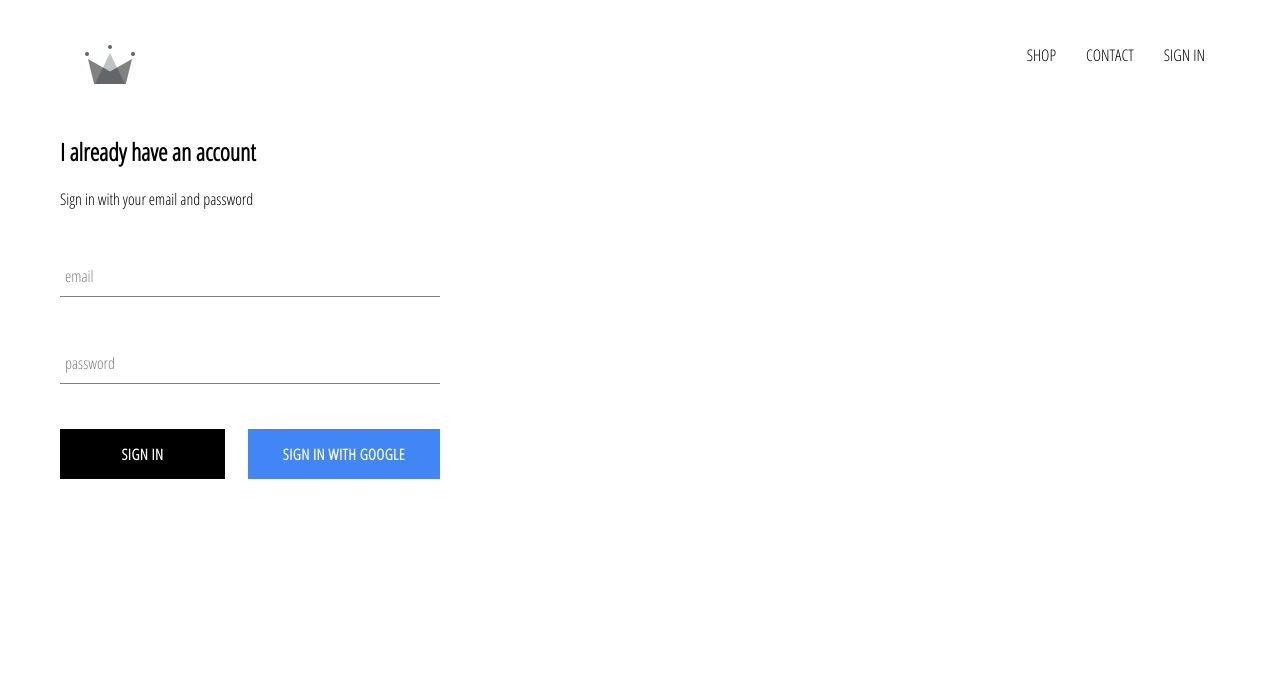
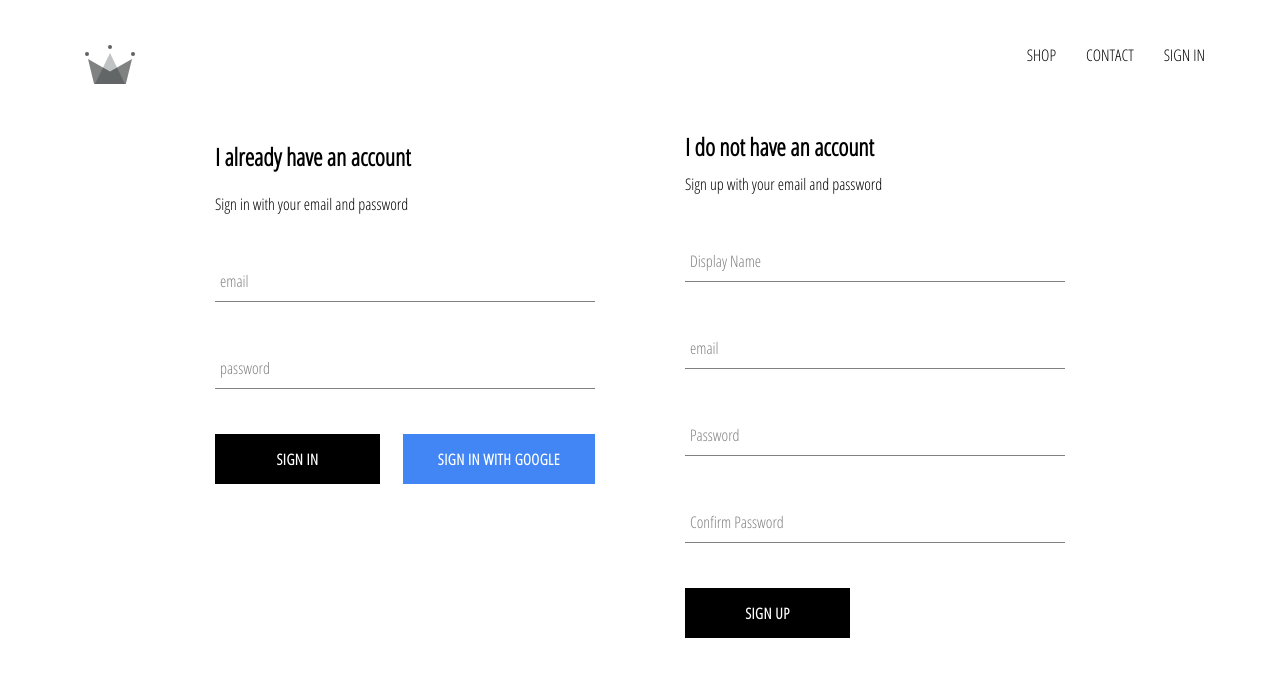
Before and after one commit to NomadSeeker/crwn-clothing, a React (Create React App) app: page /signin in a window 1280 px wide. Shown: the top 676 px of the page. Built offline with nearby package versions, Linux system fonts and the light colour scheme; no server answers.

Commit message:
implemented firebase utils, included ability to store authenticated users into firestore database

```diff
--- a/src/App.js
+++ b/src/App.js
@@ -5,7 +5,7 @@ import HomePage from './pages/homepage/homepage.component';
 import ShopPage from './pages/shop/shop.component';
 import Header from './components/header/header.component';
 import SignInAndSignUpPage from './pages/sign-in-and-sign-up/sign-in-and-sign-up.component';
-import {auth} from './firebase/firebase.utils';
+import {auth, createUserProfileDocument} from './firebase/firebase.utils';
 import { render } from '@testing-library/react';
 
 
@@ -22,10 +22,21 @@ class App extends React.Component{
   unsubscribeFromAuth = null
 
   componentDidMount(){
-    auth.onAuthStateChanged(user => {
-      this.setState({currentUser: user});
+   this.unsubscribeFromAuth= auth.onAuthStateChanged(async userAuth => {
+     if(userAuth){
+       const userRef= await createUserProfileDocument(userAuth);
 
-      console.log(user);
+       userRef.onSnapshot(snapShot => {
+         this.setState({
+           currentUser: { id: snapShot.id, ...snapShot.data()}
+         })
+       });
+     }else{
+       this.setState({currentUser: userAuth});
+     }
+
+      //this.setState({currentUser: user});
+
     });
   }
 
--- /dev/null
+++ b/src/components/sign-up/sign-up.component.jsx
@@ -0,0 +1,81 @@
+import React from 'react';
+
+import FormInput from '../form-input/form-input.component';
+import CustomButton from '../custom-button/custom-button.component';
+
+import {auth, createUserProfileDocument} from '../../firebase/firebase.utils';
+
+import './sign-up.styles.scss';
+
+class SignUp extends React.Component{
+    constructor(){
+        super();
+
+        this.state = {
+            displayName: '',
+            email: '',
+            password: '',
+            confirmPassword: ''
+        };
+    }
+
+    handleSubmit = async event => {
+        event.preventDefault();
+
+        const{ displayName, email, password, confirmPassword} = this.state;
+
+        if(password !== confirmPassword){
+            alert("passwords don't match");
+            return;
+        }
+        try{
+            const {user} = await auth.createUserWithEmailAndPassword(email, password);
+
+            await createUserProfileDocument(user, {displayName});
+
+            this.setState({
+                displayName: '',
+                email: '',
+                password: '',
+                confirmPassword: ''
+            });
+
+        }catch(error){
+            console.error(error);
+        }
+    };
+
+    handleChange= event => {
+        const {name, value} = event.target;
+
+        this.setState({[name]: value});
+    }
+
+    render() {
+        const{ displayName, email, password, confirmPassword} = this.state;
+
+        return(
+            <div className='sign-up'>
+            <h2 className='title'>I do not have an account</h2>
+            <span>Sign up with your email and password</span>
+            <form className='sign-up-form' onSubmit={this.handleSubmit}>
+                <FormInput type='text' name='displayName' value={displayName} onChange={this.handleChange} label='Display Name' required/>
+
+                <FormInput type='email' name='email' value={email} onChange={this.handleChange} label='email' required/>
+
+                <FormInput type='password' name='password' value={password} onChange={this.handleChange} label='Password' required/>
+
+                <FormInput type='password' name='confirmPassword' value={confirmPassword} onChange={this.handleChange} label='Confirm Password' required/>
+
+                <CustomButton type='submit'>SIGN UP</CustomButton>
+            </form>
+        </div>
+
+        );
+    }
+
+
+
+}
+
+export default SignUp;
--- /dev/null
+++ b/src/components/sign-up/sign-up.styles.scss
@@ -0,0 +1,9 @@
+.sign-up {
+  display: flex;
+  flex-direction: column;
+  width: 380px;
+
+  .title {
+    margin: 10px 0;
+  }
+}
--- a/src/firebase/firebase.utils.js
+++ b/src/firebase/firebase.utils.js
@@ -15,6 +15,34 @@ const config = {
     appId: "1:331111237481:web:2a26bb5e8c488704ef1ff8",
     measurementId: "G-L333MJY4ZY"
   };
+//doing asyn action becuase is calling the api
+  export const createUserProfileDocument = async (userAuth, additionalData) => {
+    if(!userAuth) return;
+
+    const userRef = firestore.doc(`users/${userAuth.uid}`);
+    const snapShot = await userRef.get();
+
+    if(!snapShot.exists){
+      const {displayName, email} = userAuth;
+      const createdAt = new Date();
+
+
+      try{
+        await userRef.set({
+          displayName,
+          email,
+          createdAt,
+          ...additionalData
+        });
+
+      }catch(error){
+        console.log('error creating user', error.message);
+      }
+    }
+
+    return userRef;
+
+  };
 
   firebase.initializeApp(config);
 
--- a/src/pages/sign-in-and-sign-up/sign-in-and-sign-up.component.jsx
+++ b/src/pages/sign-in-and-sign-up/sign-in-and-sign-up.component.jsx
@@ -1,11 +1,13 @@
 import React from 'react';
 import SignIn from '../../components/sign-in/sign-in.component';
+import SignUp from '../../components/sign-up/sign-up.component';
 
 import './sign-in-and-sign-up.styles.scss';
 
 const SignInAndSignUpPage = () => (
     <div className='sign-in-and-sign-up'>
         <SignIn/>
+        <SignUp/>
     </div>
 );
 
--- a/src/pages/sign-in-and-sign-up/sign-in-and-sign-up.styles.scss
+++ b/src/pages/sign-in-and-sign-up/sign-in-and-sign-up.styles.scss
@@ -0,0 +1,6 @@
+.sign-in-and-sign-up {
+  width: 850px;
+  display: flex;
+  justify-content: space-between;
+  margin: 30px auto;
+}
```
